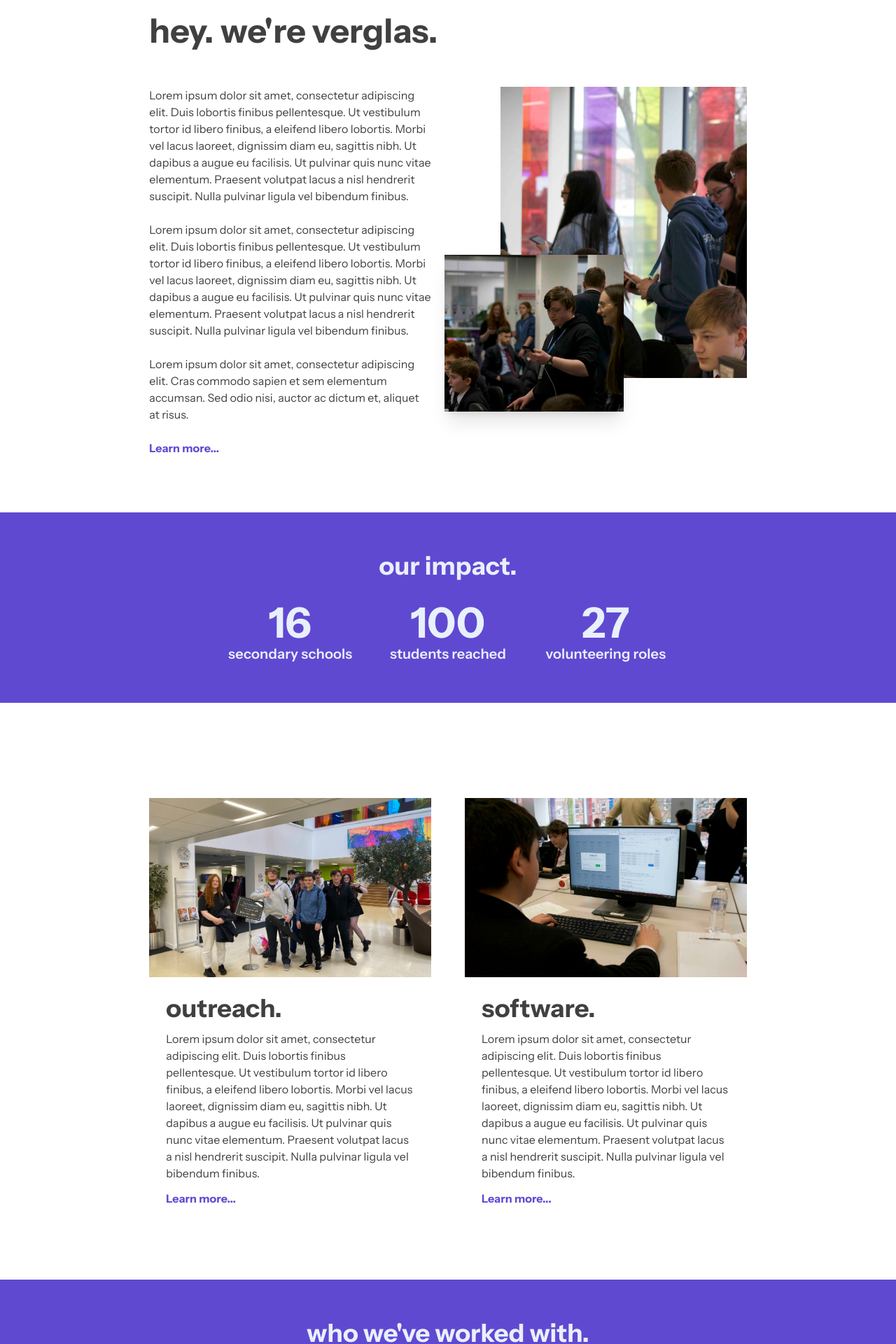
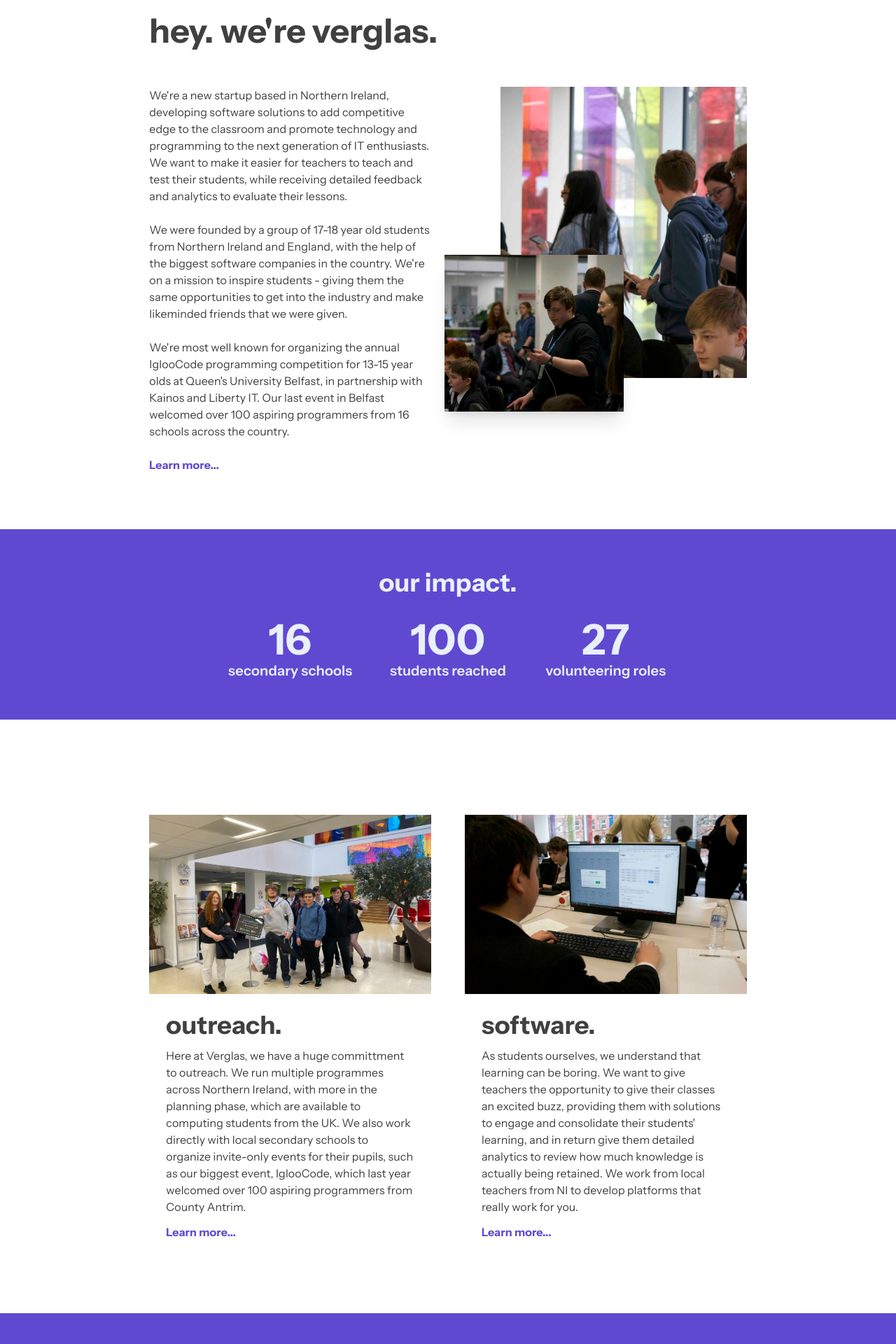
Before and after one commit to VerglasSoftware/verglas-public, a Next.js app: page / in a window 1280 px wide. Shown: the part 820-2740 px from the top of the page at 70% size. Built offline with nearby package versions, Linux system fonts and the light colour scheme; a web font is replaced by a local one.

Commit message:
index page content

```diff
--- a/pages/index.js
+++ b/pages/index.js
@@ -39,13 +39,13 @@ export default function Index({ allPostsData }) {
                         <div className="grid sm:grid-cols-2 gap-12 mt-14 text-neutral-700">
                             <div>
                                 <p>
-                                Lorem ipsum dolor sit amet, consectetur adipiscing elit. Duis lobortis finibus pellentesque. Ut vestibulum tortor id libero finibus, a eleifend libero lobortis. Morbi vel lacus laoreet, dignissim diam eu, sagittis nibh. Ut dapibus a augue eu facilisis. Ut pulvinar quis nunc vitae elementum. Praesent volutpat lacus a nisl hendrerit suscipit. Nulla pulvinar ligula vel bibendum finibus.
+                                We're a new startup based in Northern Ireland, developing software solutions to add competitive edge to the classroom and promote technology and programming to the next generation of IT enthusiasts. We want to make it easier for teachers to teach and test their students, while receiving detailed feedback and analytics to evaluate their lessons.
                                 </p>
                                 <p className="pt-6">
-                                Lorem ipsum dolor sit amet, consectetur adipiscing elit. Duis lobortis finibus pellentesque. Ut vestibulum tortor id libero finibus, a eleifend libero lobortis. Morbi vel lacus laoreet, dignissim diam eu, sagittis nibh. Ut dapibus a augue eu facilisis. Ut pulvinar quis nunc vitae elementum. Praesent volutpat lacus a nisl hendrerit suscipit. Nulla pulvinar ligula vel bibendum finibus.
+                                We were founded by a group of 17-18 year old students from Northern Ireland and England, with the help of the biggest software companies in the country. We're on a mission to inspire students - giving them the same opportunities to get into the industry and make likeminded friends that we were given.
                                 </p>
                                 <p className="pt-6 pb-6">
-                                Lorem ipsum dolor sit amet, consectetur adipiscing elit. Cras commodo sapien et sem elementum accumsan. Sed odio nisi, auctor ac dictum et, aliquet at risus.
+                                We're most well known for organizing the annual IglooCode programming competition for 13-15 year olds at Queen's University Belfast, in partnership with Kainos and Liberty IT. Our last event in Belfast welcomed over 100 aspiring programmers from 16 schools across the country.
                                 </p>
                                 <Link href="" className="font-bold hover:underline text-primary-600 decoration-primary-600 decoration-2 underline-offset-[5px]">Learn more...</Link>
                             </div>
@@ -106,7 +106,7 @@ export default function Index({ allPostsData }) {
                                     <div className="p-6 flex flex-col items-start">
                                         <span className="font-extrabold text-neutral-700 text-4xl">outreach.</span>
                                         <p className="text-start my-3">
-                                            Lorem ipsum dolor sit amet, consectetur adipiscing elit. Duis lobortis finibus pellentesque. Ut vestibulum tortor id libero finibus, a eleifend libero lobortis. Morbi vel lacus laoreet, dignissim diam eu, sagittis nibh. Ut dapibus a augue eu facilisis. Ut pulvinar quis nunc vitae elementum. Praesent volutpat lacus a nisl hendrerit suscipit. Nulla pulvinar ligula vel bibendum finibus.
+                                            Here at Verglas, we have a huge committment to outreach. We run multiple programmes across Northern Ireland, with more in the planning phase, which are available to computing students from the UK. We also work directly with local secondary schools to organize invite-only events for their pupils, such as our biggest event, IglooCode, which last year welcomed over 100 aspiring programmers from County Antrim.
                                         </p>
                                         <Link href="/outreach" className="font-bold hover:underline text-primary-600 decoration-primary-600 decoration-2 underline-offset-[5px]">Learn more...</Link>
                                     </div>
@@ -126,7 +126,7 @@ export default function Index({ allPostsData }) {
                                     <div className="p-6 flex flex-col items-start">
                                         <span className="font-extrabold text-neutral-700 text-4xl">software.</span>
                                         <p className="text-start my-3">
-                                            Lorem ipsum dolor sit amet, consectetur adipiscing elit. Duis lobortis finibus pellentesque. Ut vestibulum tortor id libero finibus, a eleifend libero lobortis. Morbi vel lacus laoreet, dignissim diam eu, sagittis nibh. Ut dapibus a augue eu facilisis. Ut pulvinar quis nunc vitae elementum. Praesent volutpat lacus a nisl hendrerit suscipit. Nulla pulvinar ligula vel bibendum finibus.
+                                            As students ourselves, we understand that learning can be boring. We want to give teachers the opportunity to give their classes an excited buzz, providing them with solutions to engage and consolidate their students' learning, and in return give them detailed analytics to review how much knowledge is actually being retained. We work from local teachers from NI to develop platforms that really work for you.
                                         </p>
                                         <Link href="/products" className="font-bold hover:underline text-primary-600 decoration-primary-600 decoration-2 underline-offset-[5px]">Learn more...</Link>
                                     </div>
```
